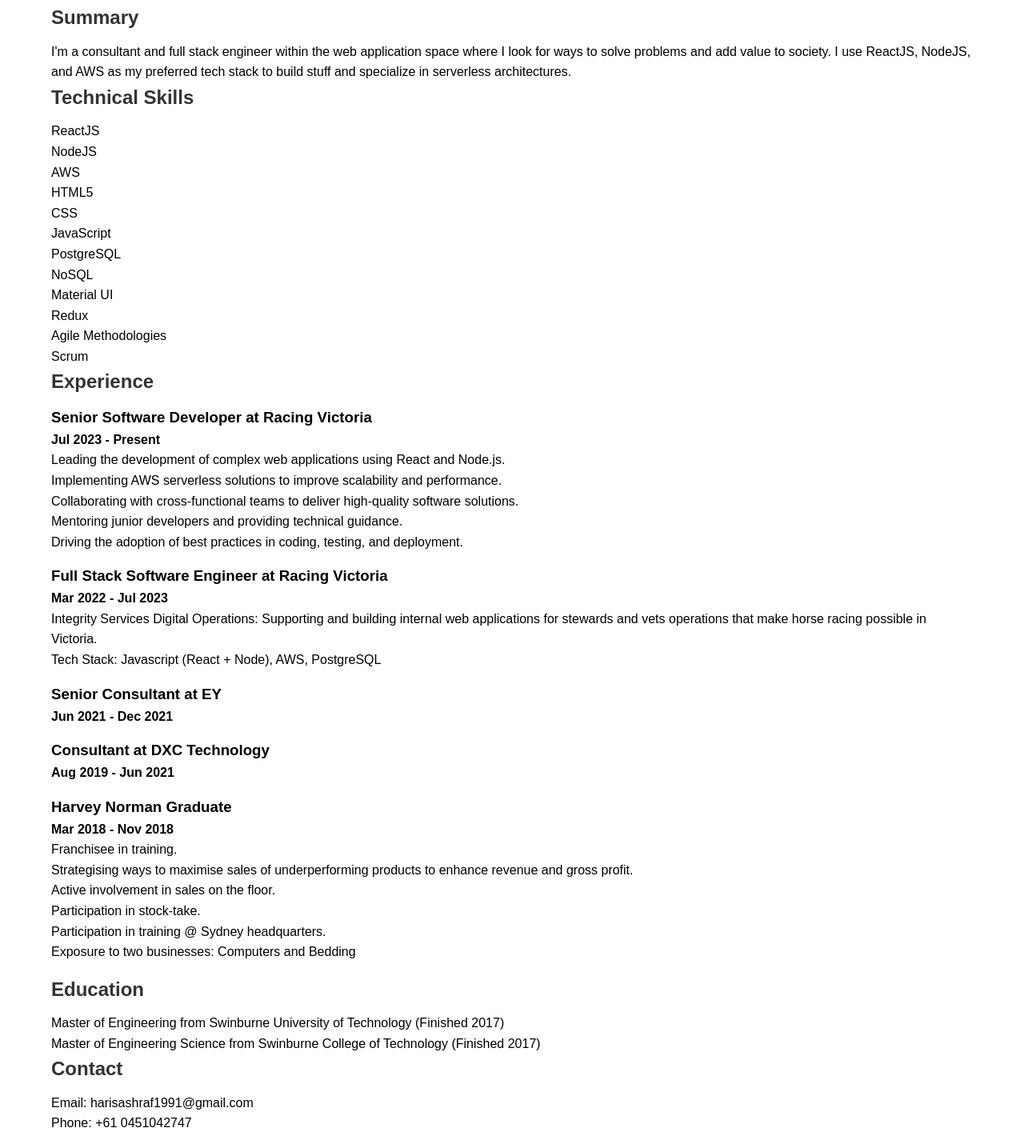
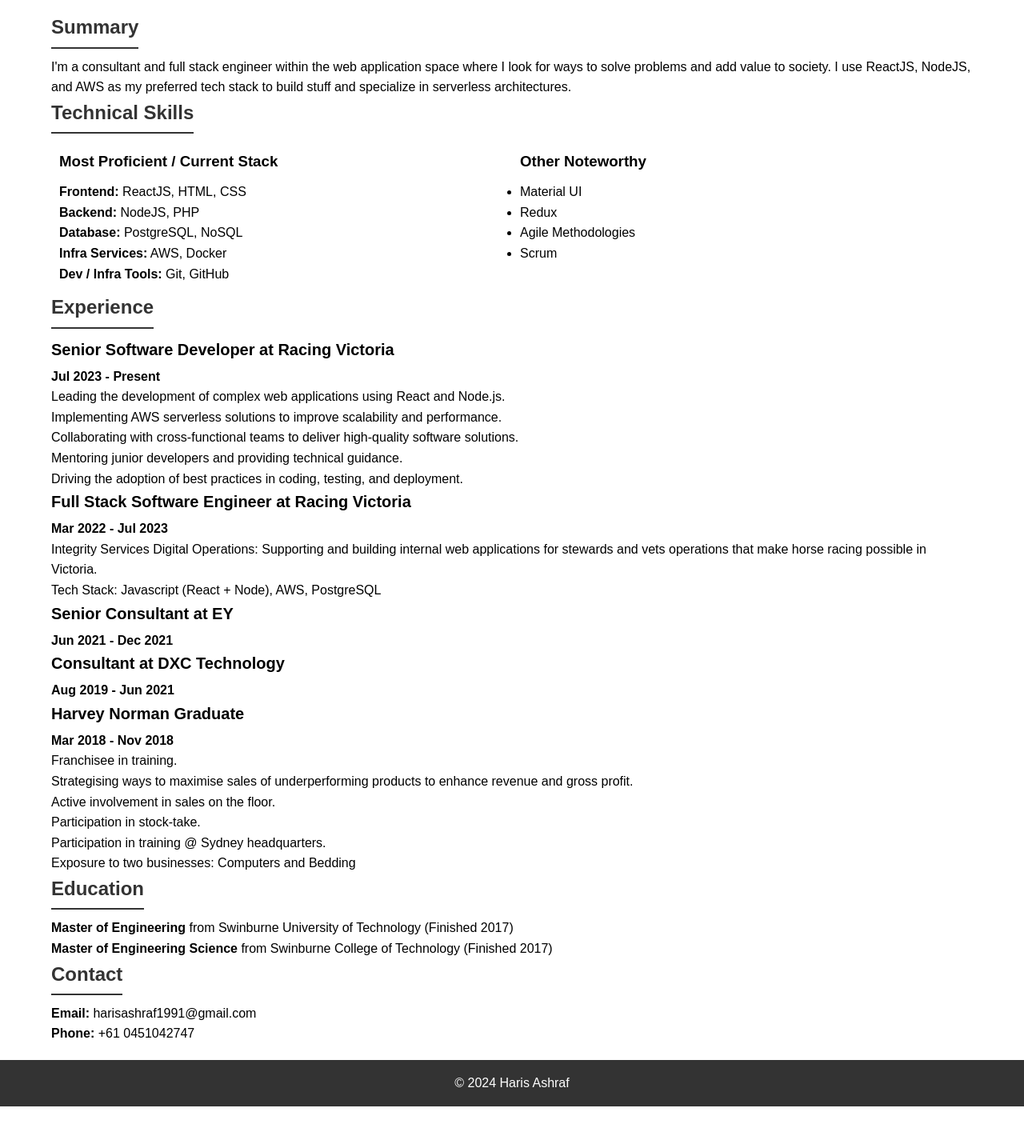
Before and after one commit to iusegithub/pf, a plain HTML site: page index.html in a window 1280 px wide. Shown: the part 151-1571 px from the top of the page at 80% size. After the commit the page ends 1534 px from the top, so only its background shows below. Drawn offline with Linux system fonts and the light colour scheme.

Commit message:
styling updated

```diff
--- a/index.html
+++ b/index.html
@@ -3,7 +3,7 @@
 <head>
     <meta charset="UTF-8">
     <meta name="viewport" content="width=device-width, initial-scale=1.0">
-    <title>Haris Ashraf's Resume</title>
+    <title>Haris Ashraf - Portfolio</title>
     <link rel="stylesheet" href="styles.css">
 </head>
 <body>
@@ -29,20 +29,27 @@
         </section>
         <section id="skills" class="container">
             <h2>Technical Skills</h2>
+            <div class="skills-grid">
+                <div class="skill-category">
+                    <h3>Most Proficient / Current Stack</h3>
                     <ul>
-                <li>ReactJS</li>
-                <li>NodeJS</li>
-                <li>AWS</li>
-                <li>HTML5</li>
-                <li>CSS</li>
-                <li>JavaScript</li>
-                <li>PostgreSQL</li>
-                <li>NoSQL</li>
+                        <li><strong>Frontend:</strong> ReactJS, HTML, CSS</li>
+                        <li><strong>Backend:</strong> NodeJS, PHP</li>
+                        <li><strong>Database:</strong> PostgreSQL, NoSQL</li>
+                        <li><strong>Infra Services:</strong> AWS, Docker</li>
+                        <li><strong>Dev / Infra Tools:</strong> Git, GitHub</li>
+                    </ul>
+                </div>
+                <div class="skill-category">
+                    <h3>Other Noteworthy</h3>
+                    <ul>
                         <li>Material UI</li>
                         <li>Redux</li>
                         <li>Agile Methodologies</li>
                         <li>Scrum</li>
                     </ul>
+                </div>
+            </div>
         </section>
         <section id="experience" class="container">
             <h2>Experience</h2>
@@ -88,13 +95,13 @@
         </section>
         <section id="education" class="container">
             <h2>Education</h2>
-            <p>Master of Engineering from Swinburne University of Technology (Finished 2017)</p>
-            <p>Master of Engineering Science from Swinburne College of Technology (Finished 2017)</p>
+            <p><strong>Master of Engineering</strong> from Swinburne University of Technology (Finished 2017)</p>
+            <p><strong>Master of Engineering Science</strong> from Swinburne College of Technology (Finished 2017)</p>
         </section>
         <section id="contact" class="container">
             <h2>Contact</h2>
-            <p>Email: harisashraf1991@gmail.com</p>
-            <p>Phone: +61 0451042747</p>
+            <p><strong>Email:</strong> harisashraf1991@gmail.com</p>
+            <p><strong>Phone:</strong> +61 0451042747</p>
         </section>
     </main>
     <footer>
--- a/styles.css
+++ b/styles.css
@@ -19,6 +19,7 @@ header {
     background: #333;
     color: #fff;
     padding: 1rem 0;
+    margin-bottom: 2rem;
 }
 
 header h1,
@@ -48,16 +49,37 @@ main {
 }
 
 main section {
-    margin-bottom: 20px;
+    margin-bottom: 40px;
 }
 
 main h2 {
     color: #333;
     margin-bottom: 10px;
+    font-size: 24px;
+    border-bottom: 2px solid #333;
+    display: inline-block;
+    padding-bottom: 5px;
 }
 
-.job {
-    margin-bottom: 15px;
+.job h3 {
+    font-size: 20px;
+    margin-bottom: 5px;
+}
+
+.skills-grid {
+    display: flex;
+    justify-content: space-between;
+    flex-wrap: wrap;
+}
+
+.skill-category {
+    flex: 1;
+    min-width: 250px;
+    margin: 10px;
+}
+
+.skill-category h3 {
+    margin-bottom: 10px;
 }
 
 footer {
```
Lines whose indentation alone changed are shown as unchanged.
